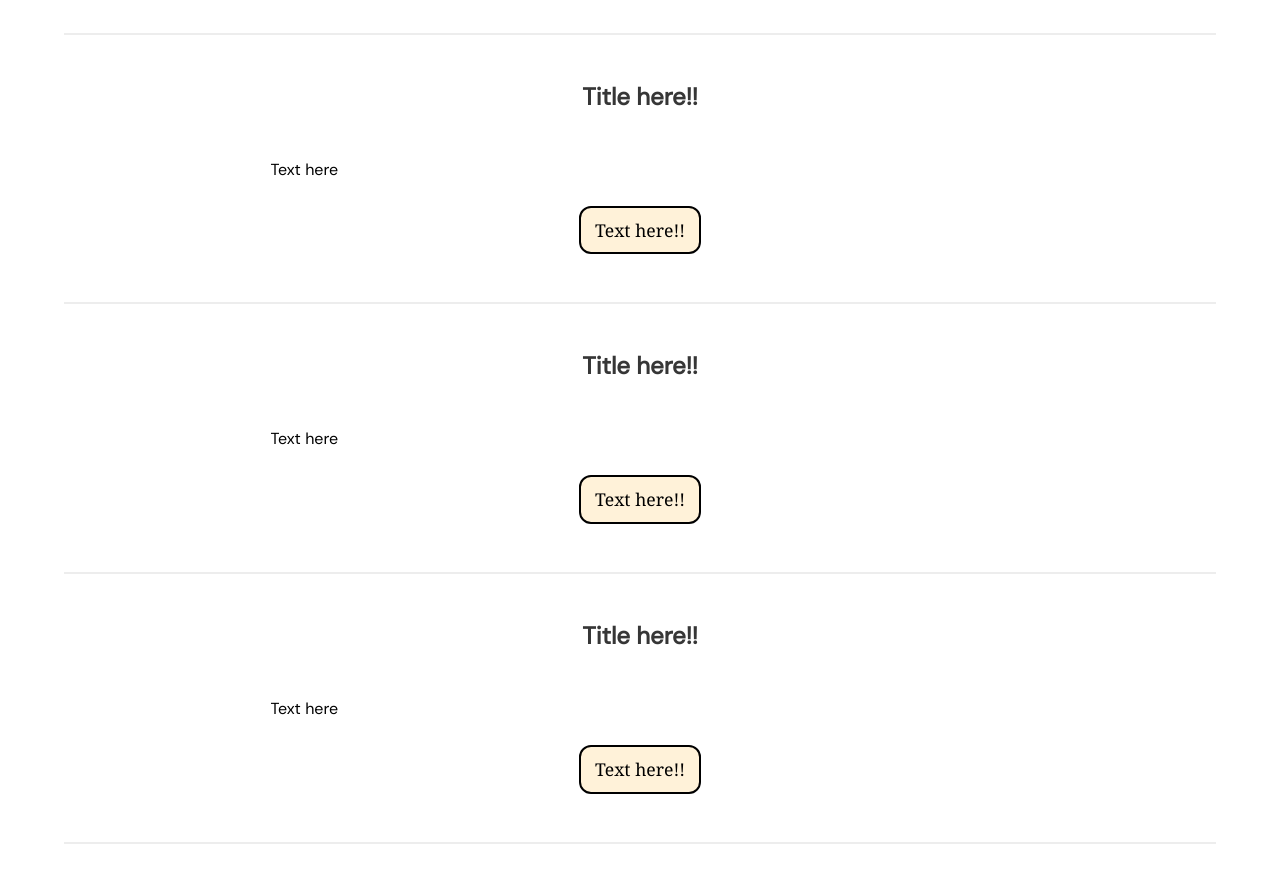
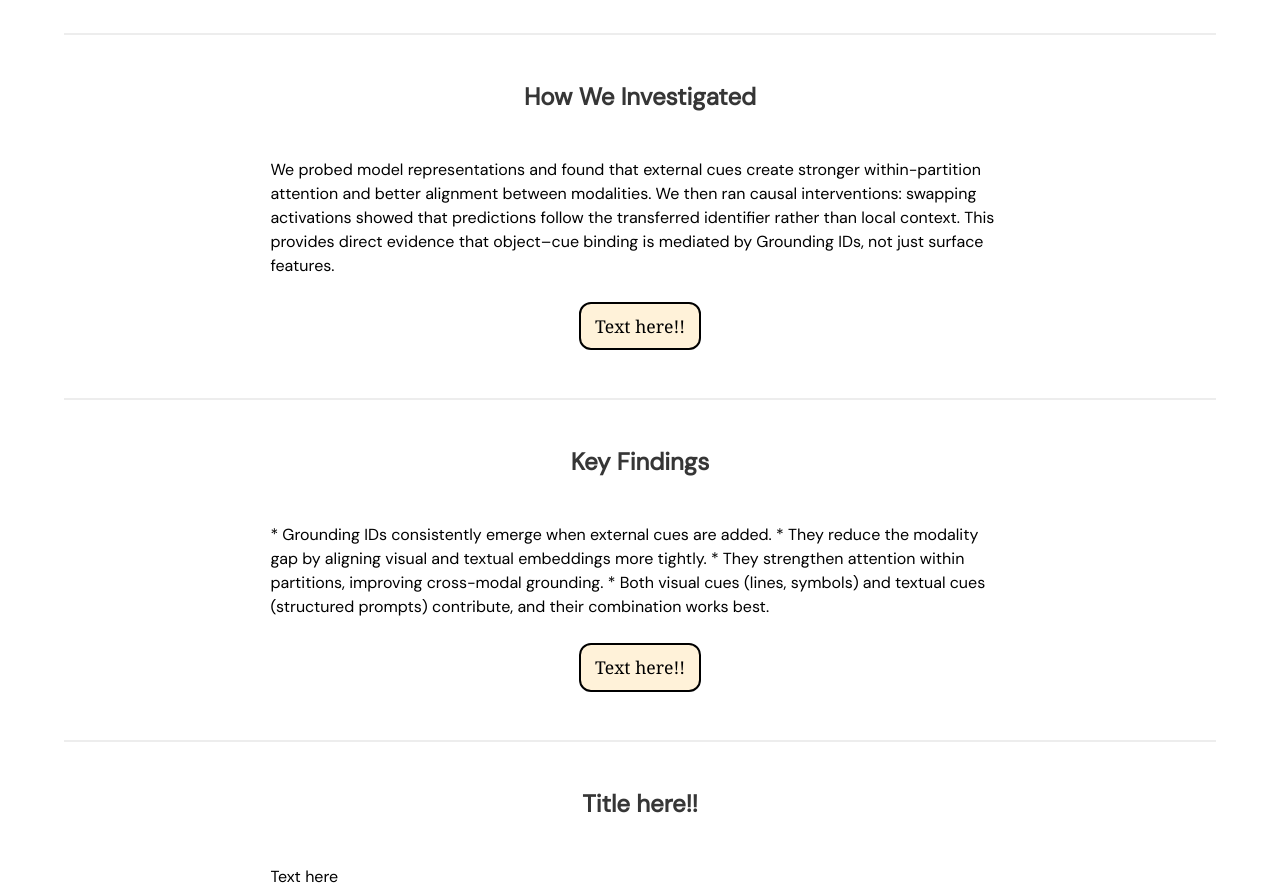
Before and after one commit to Sadegh-moh/Uncovering-Grounding-IDs, a plain HTML site: page index.html in a window 1280 px wide. Shown: the part 1892-2775 px from the top of the page. Drawn offline with nearby package versions, Linux system fonts and the light colour scheme; some icons are missing.

Commit message:
Add new content

```diff
--- a/index.html
+++ b/index.html
@@ -164,10 +164,6 @@ Taken together, our results identify Grounding IDs as a key symbolic mechanism e
       <div class="column is-four-fifths">
         <h2 class="title is-4">Our Idea: Grounding IDs</h2>
         <div class="max-width-content">
-          <!-- Video or image here -->
-          <!-- <video class="max-width-results" id="instruction" muted playsinline onclick="playVideo('instruction')">
-            <source src="assets/instruction.m4v" type="video/mp4">
-          </video> -->
 
           <br>
           <div class="content has-text-left">
@@ -188,17 +184,14 @@ Taken together, our results identify Grounding IDs as a key symbolic mechanism e
   <div class="container is-max-desktop">
     <div class="columns is-centered has-text-centered">
       <div class="column is-four-fifths">
-        <h2 class="title is-4">Title here!!</h2>
+        <h2 class="title is-4">How We Investigated</h2>
         <div class="max-width-content">
-          <!-- Video or image here -->
-          <!-- <video class="max-width-results" id="instruction" muted playsinline onclick="playVideo('instruction')">
-            <source src="assets/instruction.m4v" type="video/mp4">
-          </video> -->
+
 
           <br>
           <div class="content has-text-left">
             <p>
-            Text here
+              We probed model representations and found that external cues create stronger within-partition attention and better alignment between modalities. We then ran causal interventions: swapping activations showed that predictions follow the transferred identifier rather than local context. This provides direct evidence that object–cue binding is mediated by Grounding IDs, not just surface features.
             </p>
           </div>
           <div class="finding-box">
@@ -215,7 +208,7 @@ Taken together, our results identify Grounding IDs as a key symbolic mechanism e
   <div class="container is-max-desktop">
     <div class="columns is-centered has-text-centered">
       <div class="column is-four-fifths">
-        <h2 class="title is-4">Title here!!</h2>
+        <h2 class="title is-4">Key Findings</h2>
         <div class="max-width-content">
           <!-- Video or image here -->
           <!-- <video class="max-width-results" id="instruction" muted playsinline onclick="playVideo('instruction')">
@@ -225,7 +218,13 @@ Taken together, our results identify Grounding IDs as a key symbolic mechanism e
           <br>
           <div class="content has-text-left">
             <p>
-            Text here
+              * Grounding IDs consistently emerge when external cues are added.
+
+              * They reduce the modality gap by aligning visual and textual embeddings more tightly.
+
+              * They strengthen attention within partitions, improving cross-modal grounding.
+
+              * Both visual cues (lines, symbols) and textual cues (structured prompts) contribute, and their combination works best.
             </p>
           </div>
           <div class="finding-box">
```
